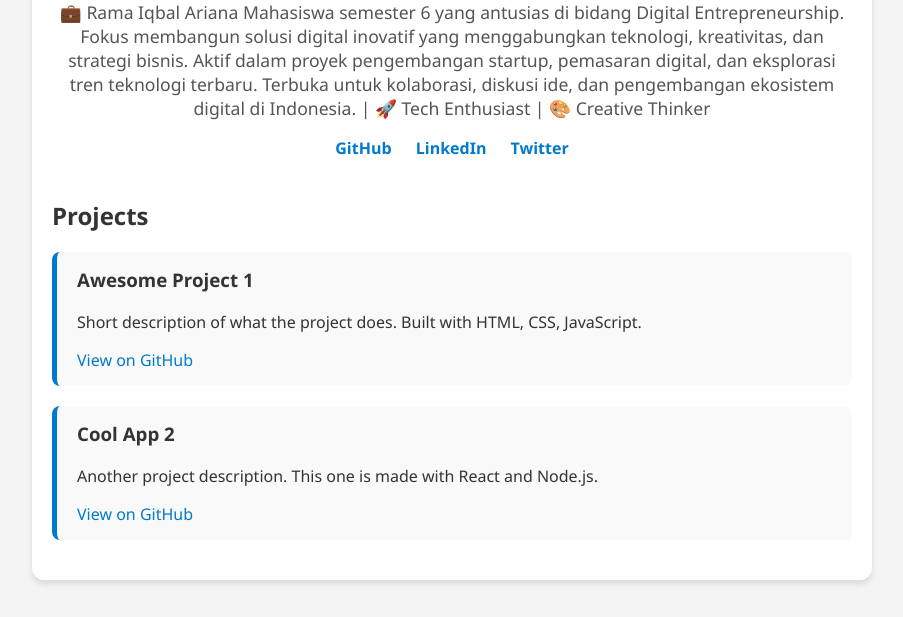
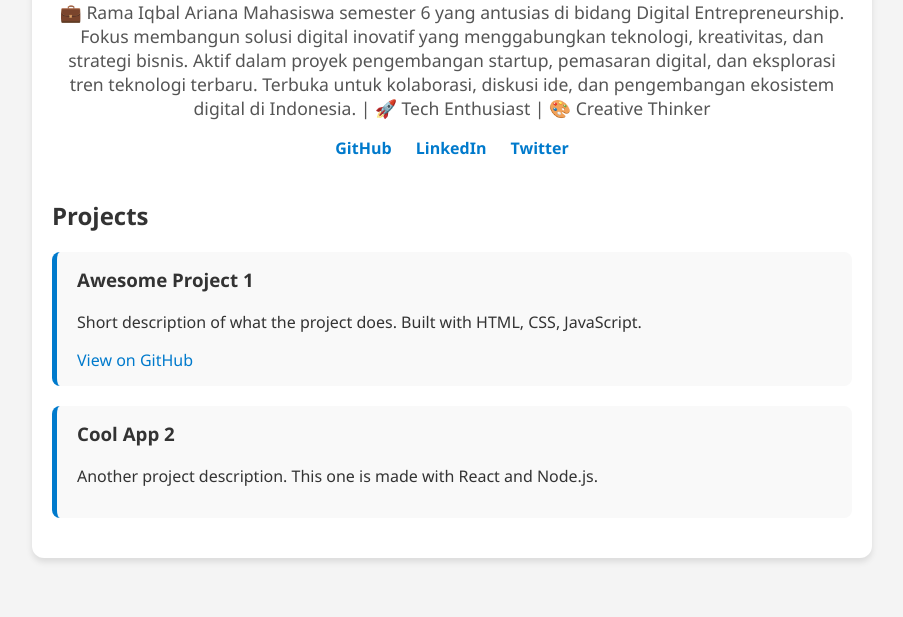
Before and after one commit to ramaiqbaal/Personal-Profile, a plain HTML site: page index.html in a window 1280 px wide. Shown: the part 183-800 px from the top of the page, without its empty margins (188-1091 px from the left). Drawn offline with Linux system fonts and the light colour scheme.

Commit message:
Commit 5

```diff
--- a/index.html
+++ b/index.html
@@ -31,7 +31,6 @@
       <div class="project-card">
         <h3>Cool App 2</h3>
         <p>Another project description. This one is made with React and Node.js.</p>
-        <a href="https://github.com/username/project2" target="_blank">View on GitHub</a>
       </div>
     </section>
   </div>
```
